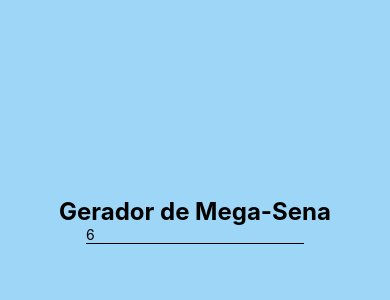
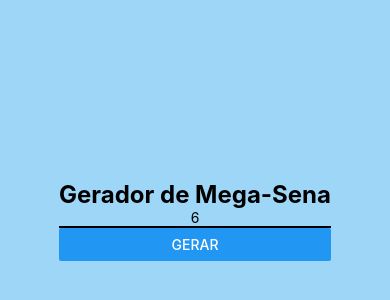
Before and after one commit to murilo-alvesmelo/Estudos-React-Native, a React Native app: screen / in a window 390 px wide. Shown: the part 202-502 px from the top of the page. Built offline with nearby package versions, Linux system fonts and the light colour scheme.

Commit message:
Finalizando mega-sena-app

```diff
--- a/src/components/mega/Mega.js
+++ b/src/components/mega/Mega.js
@@ -1,31 +1,67 @@
 import React, { Component }from 'react'
-import {Text, TextInput} from 'react-native'
+import {Button, Text, TextInput, View, StyleSheet} from 'react-native'
 import style from '../style'
+
+import MegaNumero from './MegaNumero'
 
 export class Mega extends Component{
 
     state ={
-        qtdNumeros: this.props.qtdNumeros || 6
-    }
-    constructor(props){
-        super(props)
-        this.alterarQuantidadeNumero = this.alterarQuantidadeNumero.bind(this)
+        qtdNumeros: this.props.qtdNumeros || 6,
+        numeros: []
     }
     alterarQuantidadeNumero = (qtd) =>{
-        this.setState({qtdNumeros: qtd})
+        this.setState({qtdNumeros: +qtd})
+    }
+    gerarNumero = nums =>{
+        const novo = parseInt(Math.random()*60)+1
+        return nums.includes(novo) ? this.gerarNumero(nums) : novo
+    }
+    gerarNumeros = () =>{
+        const numeros = Array(this.state.qtdNumeros)
+            .fill()
+            .reduce(n => [...n, this.gerarNumero(n)], [])
+            .sort((a, b) => a - b)
+        this.setState({numeros: numeros})
+    }
+
+    exibirNumeros = () =>{
+        const nums = this.state.numeros
+        return nums.map(n=>{
+            return <MegaNumero key={n} numeros={n}/>
+        })
     }
     render(){
         return (
-            <>
+            <View>
                 <Text style={style.fontG}>Gerador de Mega-Sena</Text>
                 <TextInput
+                    style={stylesIn.TextInput}
                     keyboardType='numeric'
-                    style={{borderBottomWidth: 1}}
                     placeholder='Quantidade de numeros'
-                    value={this.state.qtdNumeros}
+                    value={`${this.state.qtdNumeros}`}
                     onChange={this.alterarQuantidadeNumero}
                 />
-            </>
+                <Button
+                    title='Gerar'
+                    onPress={this.gerarNumeros}
+                />
+                <View style={stylesIn.View}>
+                    {this.exibirNumeros()}
+                </View>
+            </View>
         )
     }
 }
+
+const stylesIn = StyleSheet.create({
+    View: {
+        flexDirection: 'row',
+        flexWrap: 'wrap',
+        justifyContent: 'center',
+    },
+    TextInput: {
+        borderBottomWidth: 2,
+        textAlign: 'center',
+    }
+})
--- /dev/null
+++ b/src/components/mega/MegaNumero.js
@@ -0,0 +1,27 @@
+import React from 'react'
+import {Text, View, StyleSheet} from 'react-native'
+import styleOut from '../style'
+
+export default ({numeros}) => {
+    return (
+        <View style={style.Container}>
+            <Text style={[styleOut.fontM, style.Num]}>
+                {numeros}
+            </Text>
+        </View>
+    )
+}
+
+const style = StyleSheet.create({
+    Container: {
+        backgroundColor: '#188038',
+        height: 50,
+        width: 50,
+        margin: 5,
+        borderRadius: 25,
+    },
+    Num: {
+        textAlign: 'center',
+        color: "#FFF"
+    }
+})
--- a/src/components/style.js
+++ b/src/components/style.js
@@ -4,10 +4,11 @@
     fontG: {
         fontSize:24,
         fontWeight:"bold",
+        textAlign: 'center',
     },
     fontM: {
         fontSize:18,
-        fontWeight:"bold",
+        fontWeight:"normal",
     },
     fontP: {
         fontSize:24,
```
